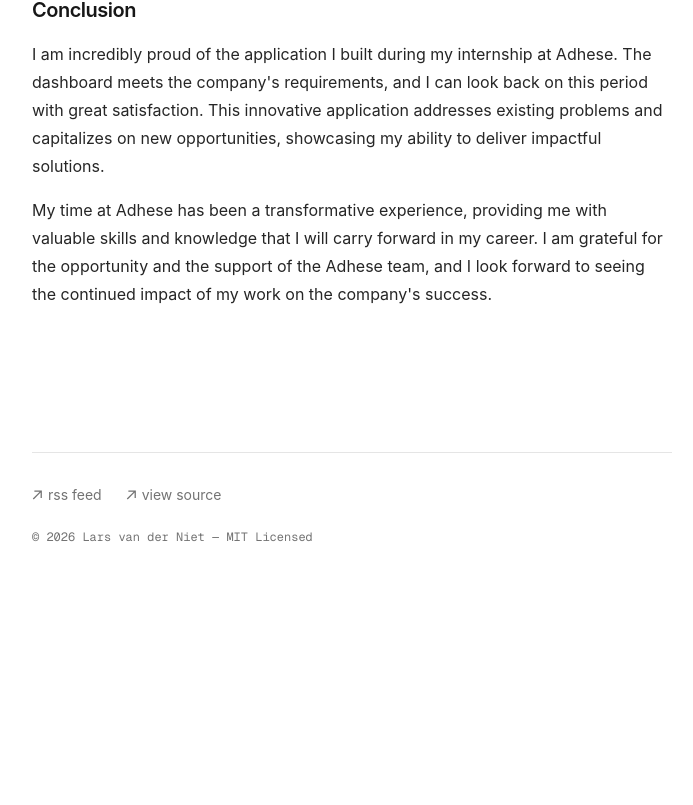
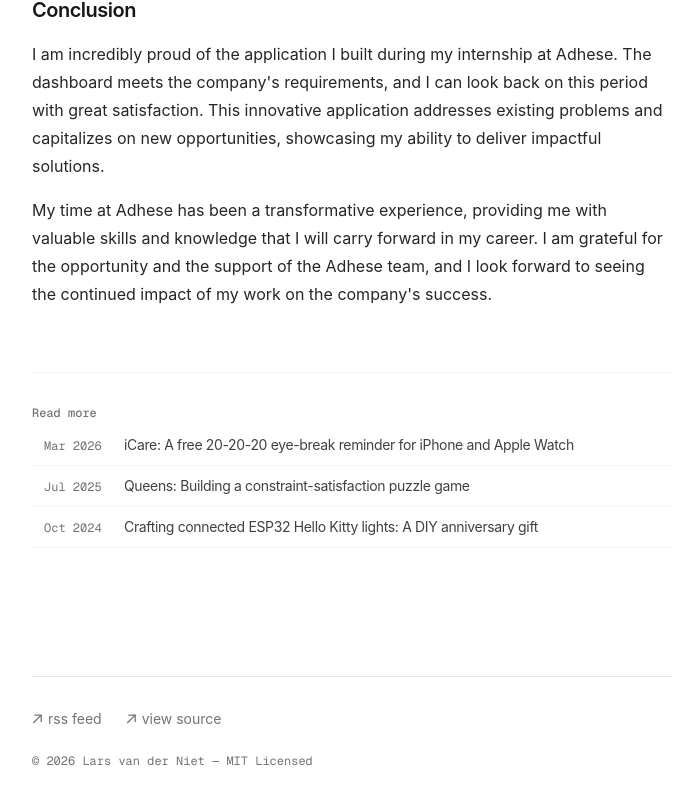
Before and after one commit to larsniet/portfolio, a Next.js app: page /journey/adhese-cubejs in a window 1280 px wide. Shown: the part 1775-2580 px from the top of the page, without its empty margins (288-981 px from the left). Before the commit the page ends 2360 px from the top, so only its background shows below. Built offline with nearby package versions, Linux system fonts and the light colour scheme; no server answers.

Commit message:
Add "Read more" section to Journey page, displaying three most recent posts excluding the current one. Enhance navigation with links to related content.

```diff
--- a/app/journey/[slug]/page.tsx
+++ b/app/journey/[slug]/page.tsx
@@ -1,3 +1,4 @@
+import Link from "next/link";
 import { notFound } from "next/navigation";
 import type { Metadata } from "next";
 import { formatDate, getPost, getPosts } from "@/app/journey/utils";
@@ -64,6 +65,16 @@ export default async function Journey({ params }: Props) {
     if (!post) {
       notFound();
     }
+
+    // ponytail: 3 newest other posts, no tag/similarity matching
+    const readMore = (await getPosts())
+      .filter((p) => p.slug !== slug)
+      .sort(
+        (a, b) =>
+          new Date(b.metadata.publishedAt).getTime() -
+          new Date(a.metadata.publishedAt).getTime(),
+      )
+      .slice(0, 3);
 
     return (
       <section className="pt-2 pb-16">
@@ -135,6 +146,28 @@ export default async function Journey({ params }: Props) {
           )}
           {post.content}
         </article>
+        <aside className="mt-16 pt-8 border-t border-neutral-100 dark:border-neutral-900 fade-up fade-up-3">
+          <p className="text-xs font-medium text-neutral-500 tabular-nums font-(family-name:--font-geist-mono) mb-1 select-none">
+            Read more
+          </p>
+          {readMore.map((p) => (
+            <Link
+              key={p.slug}
+              href={`/journey/${p.slug}`}
+              className="post-row group flex items-baseline gap-4 py-2.5 border-b border-neutral-100 dark:border-neutral-900"
+            >
+              <span className="shrink-0 w-16 text-xs text-neutral-500 dark:text-neutral-400 tabular-nums font-(family-name:--font-geist-mono) whitespace-nowrap">
+                {new Date(`${p.metadata.publishedAt}T00:00:00`).toLocaleString(
+                  "en-us",
+                  { month: "short", year: "numeric" },
+                )}
+              </span>
+              <span className="text-sm text-neutral-700 dark:text-neutral-300 tracking-tight group-hover:text-black dark:group-hover:text-white transition-colors duration-200 min-w-0">
+                {p.metadata.title}
+              </span>
+            </Link>
+          ))}
+        </aside>
       </section>
     );
   } catch (error) {
```
